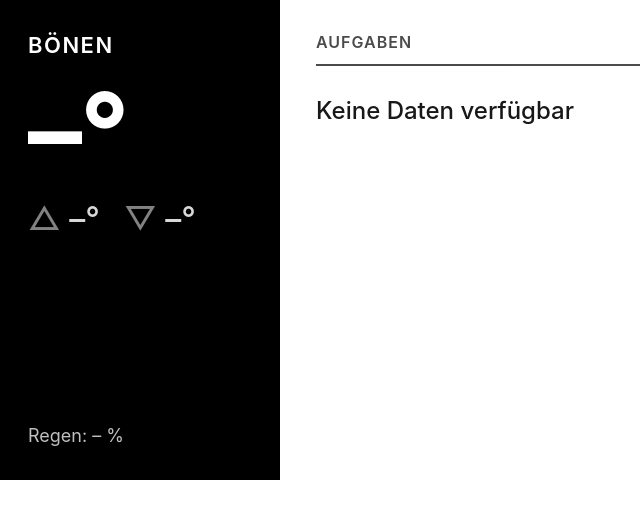
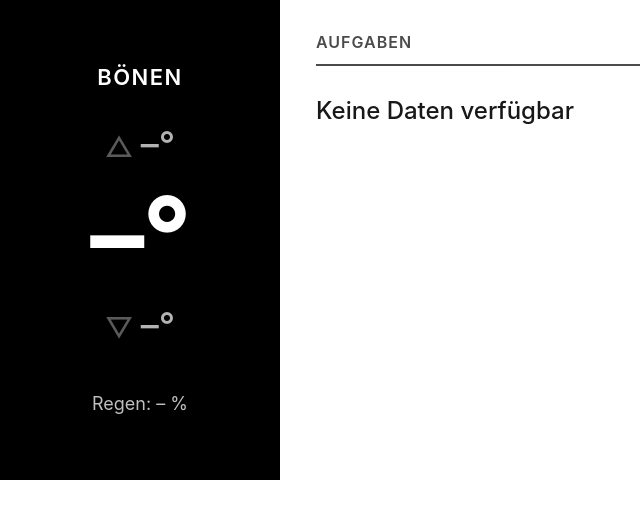
Before and after one commit to TobiFoxx/Wettertrmnl, a plain HTML site: page index.html in a window 1280 px wide. Shown: the whole page, without its empty margins (0-640 px from the left). Drawn offline with Linux system fonts and the light colour scheme; no server answers; a web font is replaced by a local one.

Commit message:
Update index.html

```diff
--- a/index.html
+++ b/index.html
@@ -51,7 +51,9 @@
       padding: 32px 28px;
       display: flex;
       flex-direction: column;
-      justify-content: space-between;
+      justify-content: center;
+      align-items: center;
+      text-align: center;
     }
 
     body.invert .weather {
@@ -63,7 +65,20 @@
       font-size: 22px;
       font-weight: 600;
       letter-spacing: 1.5px;
-      margin-bottom: 24px;
+      margin-bottom: 32px;
+    }
+
+    .temp-hi {
+      font-size: 36px;
+      font-weight: 500;
+      opacity: 0.7;
+      margin-bottom: 8px;
+    }
+
+    .temp-hi::before {
+      content: '△ ';
+      opacity: 0.5;
+      font-size: 28px;
     }
 
     .temp-main {
@@ -71,20 +86,26 @@
       font-weight: 700;
       line-height: 0.9;
       letter-spacing: -2px;
-      margin: 20px 0;
+      margin: 12px 0;
+    }
+
+    .temp-lo {
+      font-size: 36px;
+      font-weight: 500;
+      opacity: 0.7;
+      margin-top: 8px;
+      margin-bottom: 24px;
+    }
+
+    .temp-lo::before {
+      content: '▽ ';
+      opacity: 0.5;
+      font-size: 28px;
     }
 
     .temp-range {
-      display: flex;
-      gap: 24px;
-      font-size: 32px;
-      font-weight: 500;
-      margin: 16px 0;
-      opacity: 0.85;
+      display: none;
     }
-
-    .temp-hi::before { content: '△ '; opacity: 0.6; }
-    .temp-lo::before { content: '▽ '; opacity: 0.6; }
 
     .rain-prob {
       font-size: 18px;
@@ -153,14 +174,10 @@
   <div class="canvas">
     <!-- LINKE SEITE: WETTER -->
     <div class="weather">
-      <div>
-        <div class="location">BÖNEN</div>
-        <div class="temp-main" id="temp">–°</div>
-        <div class="temp-range">
-          <span class="temp-hi" id="hi">–°</span>
-          <span class="temp-lo" id="lo">–°</span>
-        </div>
-      </div>
+      <div class="location">BÖNEN</div>
+      <div class="temp-hi" id="hi">–°</div>
+      <div class="temp-main" id="temp">–°</div>
+      <div class="temp-lo" id="lo">–°</div>
       <div class="rain-prob" id="prob">Regen: – %</div>
     </div>
 
```
